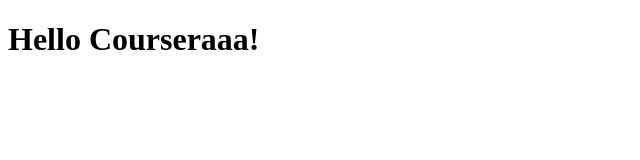
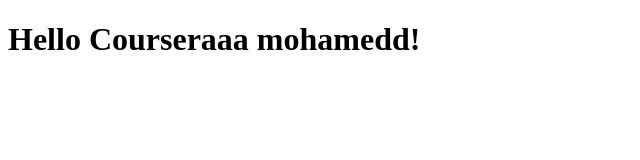
Before and after one commit to Mohamedsamyzz/coursera-test1, a plain HTML site: page site/index.html in a window 1280 px wide. Shown: the whole page, without its empty margins (0-640 px from the left). Drawn offline with Linux system fonts and the light colour scheme.

Commit message:
small addition for the page content

```diff
--- a/site/index.html
+++ b/site/index.html
@@ -6,6 +6,6 @@
 	<title>Hello Mohamed!</title>
 </head>
 <body>
-<h1>Hello Courseraaa!</h1>
+<h1>Hello Courseraaa mohamedd!</h1>
 </body>
 </html>
```
